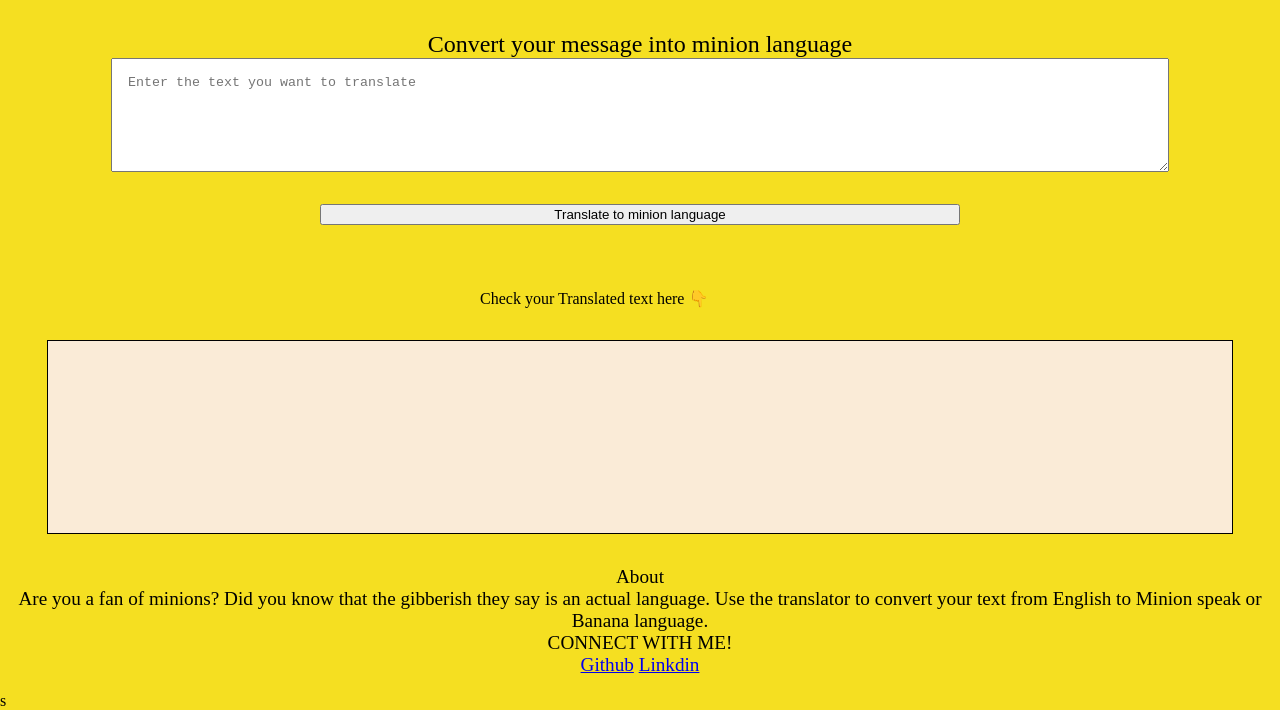
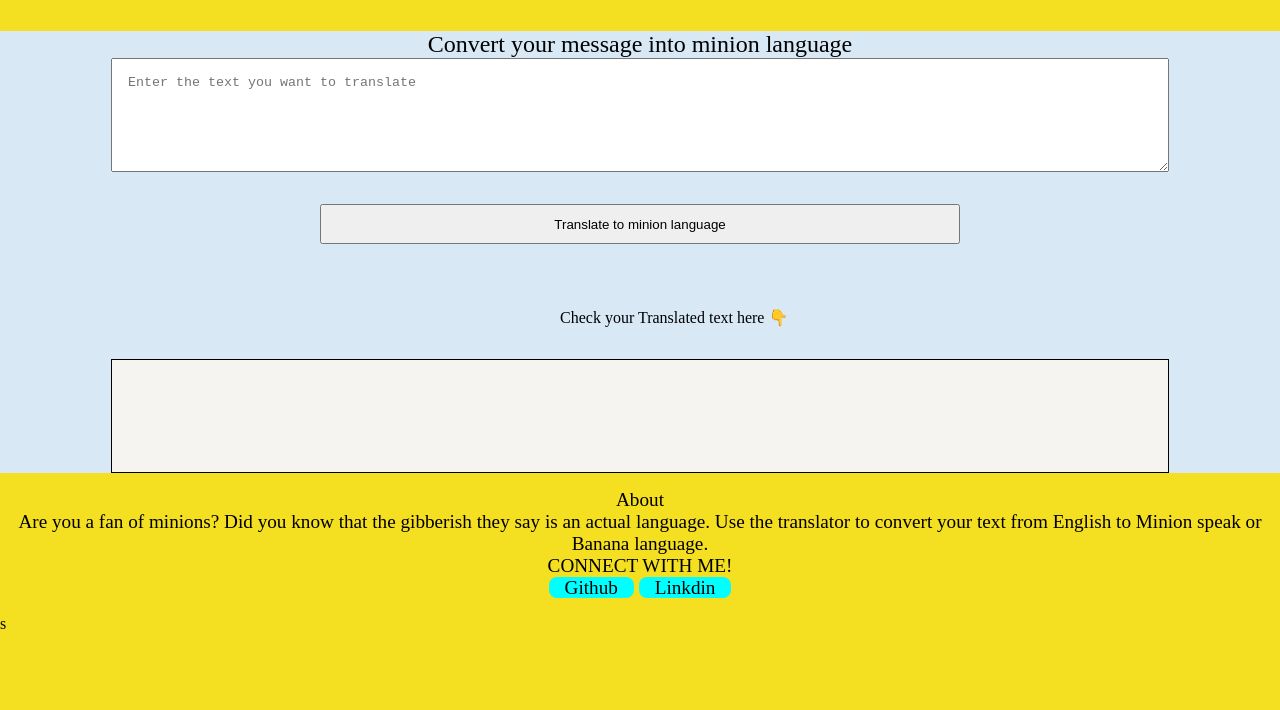
Before and after one commit to Vedant005/minion-speak, a plain HTML site: page index.html in a window 1280 px wide. Shown: the part 91-801 px from the top of the page. Drawn offline with Linux system fonts and the light colour scheme.

Commit message:
updated html and css, added readme file

```diff
--- a/index.html
+++ b/index.html
@@ -11,14 +11,17 @@
 </head>
 
 <body>
-<div class ="container">
-<div class="heading"> MINION TRANSLATOR </div>
-<div class="mid-txt">Convert your message into minion language</div>
-<textarea id="txt-input" placeholder="Enter the text you want to translate "></textarea>
-<button id="btn-translate">Translate to minion language</button>
-<div id="pre-result"> Check your Translated text here 👇</div>
+    <nav><div class="heading"> MINION TRANSLATOR </div>
+    </nav>
+<main>
+    <div class="mid-txt">Convert your message into minion language</div>
+    <textarea id="txt-input" placeholder="Enter the text you want to translate "></textarea>
+    <button id="btn-translate">Translate to minion language</button>
+    <div id="pre-result"> Check your Translated text here 👇</div>
 
-<div id= "output"></div>
+    <div id= "output"></div>
+    </main>
+
 <script src="app.js" type="text/javascript"></script>
 <footer>
     <div id="about">About</div>
@@ -27,12 +30,12 @@
         <br>
     <p2>CONNECT WITH ME!</p2>
     <br>
-    <a class="link" href="https://github.com/Vedant005" >Github</a>
+    <a class="link"href="https://github.com/Vedant005" >Github</a>
     <a class="link" href="https://www.linkedin.com/in/vedant-kanekar-8802a1246/" >Linkdin</a>
 </footer>
 
 
 
-</div>
+
 </body>
 </html>s
--- a/style.css
+++ b/style.css
@@ -1,11 +1,14 @@
 @import url('https://fonts.googleapis.com/css2?family=Playfair+Display&display=swap');
 :root{
-    --primary:#0e91f4;
+    --primary:#d8e8f5;
 }
 
-.container{
- margin:auto;
+nav{
+    display: block;
 
+}
+main{
+    background-color:var(--primary);
 }
 
     body{
@@ -49,15 +52,15 @@ textarea {
 #btn-translate{
 
     margin: 2rem 20rem;
-    width: 50%
-
+    width: 50%;
+    height: 5vh;
 
 
 }
 #pre-result{
 
 
-    margin: 2rem 30rem;
+    margin: 2rem 35rem;
     width: 20%
 
 }
@@ -67,18 +70,29 @@ textarea {
 #output {
     margin: auto;
     border: 1px solid black;
-    height: 20vh;
-    width: 90%;
+    height: 10vh;
+    width: 80%;
     resize: auto;
     padding: 1rem;
-   background-color: antiquewhite;
+   background-color: rgb(246, 244, 241);
     font-size: 1.5rem;
+    margin-bottom: 1 rem;
 }
 
 footer{
     text-align: center;
     padding: 1rem;
      font-size:larger;
-    margin-top: 1rem;
+    margin-top: 0.5 rem;
+
 
 }
+
+.link{
+    text-decoration: none;
+    color:black;
+    padding:0rem 1rem;
+    background-color: aqua;
+    border-radius:0.5rem;
+
+}
```
Also changed, not shown: 1 other file.
